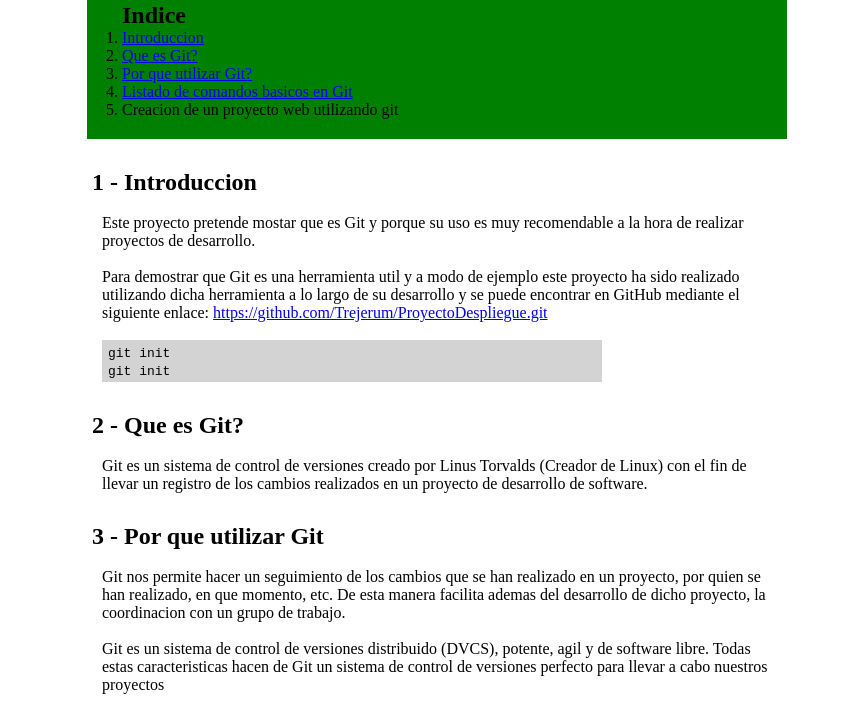
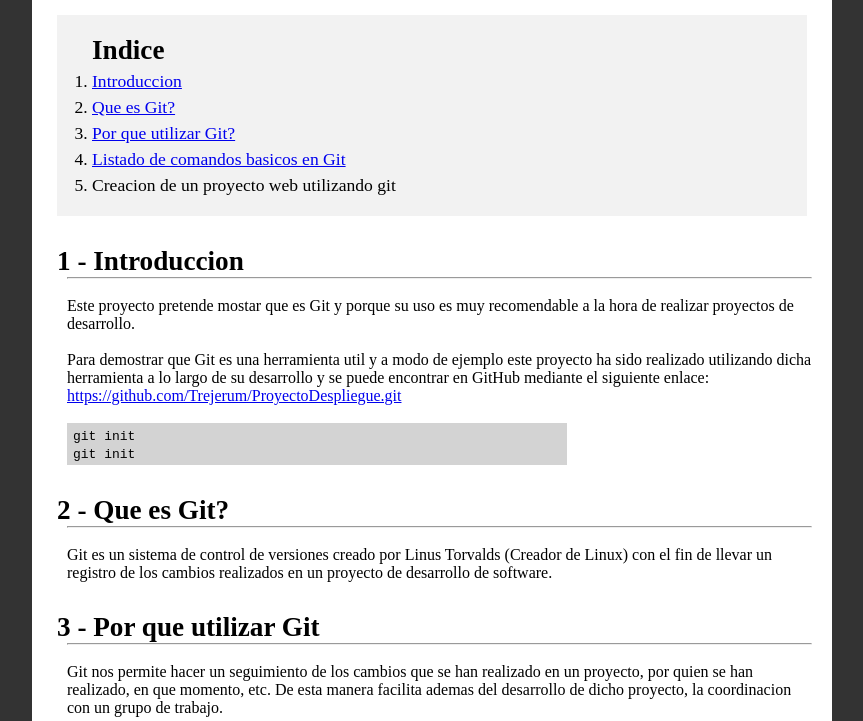
Before and after one commit to Trejerum/ProyectoDespliegue, a plain HTML site: page index.html in a window 1280 px wide. Shown: the part 90-811 px from the top of the page, without its empty margins (208-1071 px from the left). Drawn offline with Linux system fonts and the light colour scheme.

Commit message:
Styles modified, background, fonts size, etc

```diff
--- a/css/master.css
+++ b/css/master.css
@@ -4,17 +4,25 @@
   margin: 0;
 }
 
+h1 {
+  font-size: 3em;
+}
+
+h2 {
+  font-size: 1.7em;
+}
+
 .proyectoDespliegue {
   width: 100%;
   height: 100%;
   text-align: center;
-  background-color: white;
+  background-color: #333333;
 }
 
 .container {
-  width: 700px;
-  padding: 5px;
-  margin-bottom: 200px;
+  width: 800px;
+  padding: 20px;
+  margin-bottom: 100px;
   display: inline-block;
   text-align: left;
   background-color: white;
@@ -25,11 +33,20 @@
 }
 
 .content-table {
-  background-color: green;
-  width: 700px;
+  background-color: #f2f2f2;
+  width: 750px;
   padding: 20px;
   padding-left: 35px;
+  margin: 0 auto;
   margin-top: 30px;
+}
+
+.content-table ol{
+  font-size: 1.1em;
+}
+
+.content-table li {
+  margin-top: 5px;
 }
 
 .content {
--- a/index.html
+++ b/index.html
@@ -25,6 +25,7 @@
         <div class="content">
           <section id="introduccion">
             <h2>1 - Introduccion</h2>
+            <hr>
             <br>
             <p>
               Este proyecto pretende mostar que es Git y porque su uso es muy
@@ -48,6 +49,7 @@
           </section>
           <section id="queEsGit">
             <h2>2 - Que es Git?</h2>
+            <hr>
             <br>
             <p>
               Git es un sistema de control de versiones creado por Linus
@@ -57,6 +59,7 @@
           </section>
           <section id="porQueGit">
             <h2>3 - Por que utilizar Git</h2>
+            <hr>
             <br>
             <p>
               Git nos permite hacer un seguimiento de los cambios que se han realizado en un
@@ -72,6 +75,7 @@
           </section>
           <section id="comandosGit">
             <h2>4 - Listado de comandos basicos en Git</h2>
+            <hr>
             <br>
             <ul>
               <li>
```
